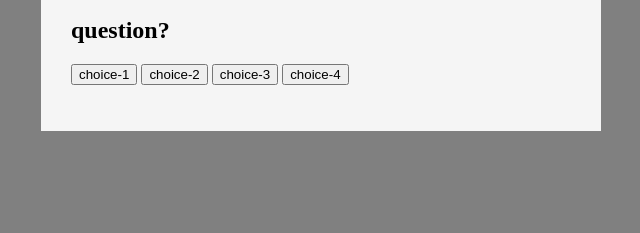
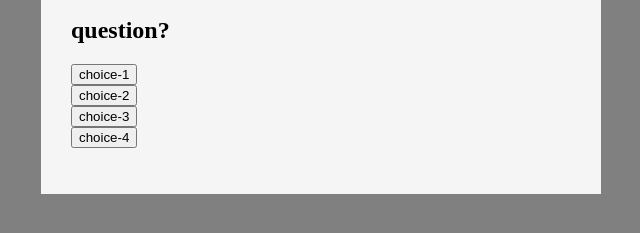
Before and after one commit to Logan-Fullerton/Quiz, a plain HTML site: page index.html in a window 1280 px wide. Both pictures are taken after a click on the button "Start". Shown: the part 231-464 px from the top of the page, without its empty margins (319-959 px from the left). Drawn offline with Linux system fonts and the light colour scheme.

Commit message:
Update index.html

```diff
--- a/index.html
+++ b/index.html
@@ -15,10 +15,10 @@
 
         </h2>
         <div id=answer-buttons>
-            <button class="btn" id="btna"></button>
-            <button class="btn" id="btnb"></button>
-            <button class="btn" id="btnc"></button>
-            <button class="btn" id="btnd"></button>
+            <button class="btn" id="btna"></button><br>
+            <button class="btn" id="btnb"></button><br>
+            <button class="btn" id="btnc"></button><br>
+            <button class="btn" id="btnd"></button><br>
         </div>
         <div>
 
```
